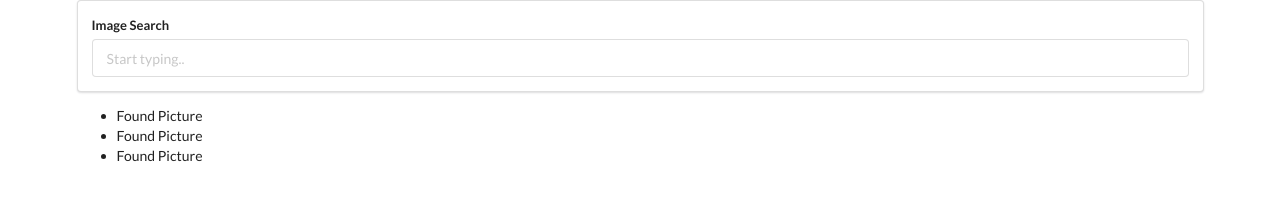
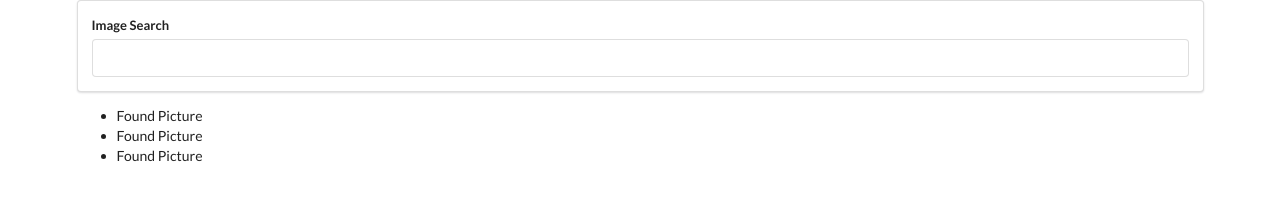
Before and after one commit to Madalin-Antonoiu/LearnReact-FormsSearchAPIAndMore, a React (Create React App) app: page / in a window 1280 px wide. Shown: the top 216 px of the page. Built offline with nearby package versions, Linux system fonts and the light colour scheme.

Commit message:
Before AXIOS and API

```diff
--- a/src/components/App.js
+++ b/src/components/App.js
@@ -2,13 +2,19 @@ import React from "react";
 import ImageList from "./ImageList";
 import SearchBar from "./SearchBar";
 
-const App = () => {
-  return (
-    <div className="ui container">
-      <SearchBar />
-      <ImageList />
-    </div>
-  );
-};
+class App extends React.Component {
+  onSearchSubmit(term) {
+    console.log(term);
+  }
+
+  render() {
+    return (
+      <div className="ui container">
+        <SearchBar onSubmit={this.onSearchSubmit} />
+        <ImageList />
+      </div>
+    );
+  }
+}
 
 export default App;
--- a/src/components/SearchBar.js
+++ b/src/components/SearchBar.js
@@ -1,22 +1,35 @@
+/* STATEMENT OF PURPOSE
+- SearchBar Component exists only to provide that search input and
+keep track of the keyword typed in.
+- Any other actions like on search will be passed to the App component
+*/
+
 import React from "react";
 
 //Class-based component
 class SearchBar extends React.Component {
-  //Abbreviated
-  // onInputChange(event) {
-  //   console.log(event.target.value);
-  // }
+  state = { term: "" };
+
+  onFormSubmit = (event) => {
+    event.preventDefault();
+
+    //this.props.onSubmit refers to the function i passed to <SearchBar /> from App
+    // Passing back the term to it, esentially passing data from child to parent
+    this.props.onSubmit(this.state.term);
+  };
 
   render() {
     return (
       <div className="ui segment">
-        <form className="ui form">
+        <form onSubmit={this.onFormSubmit} className="ui form">
           <div className="field">
             <label> Image Search</label>
             <input
               type="text"
-              onChange={(e) => console.log(e.target.value)}
-              placeholder="Start typing.."
+              value={this.state.term}
+              onChange={(e) =>
+                this.setState({ term: e.target.value.toUpperCase() })
+              }
             />
           </div>
         </form>
```
